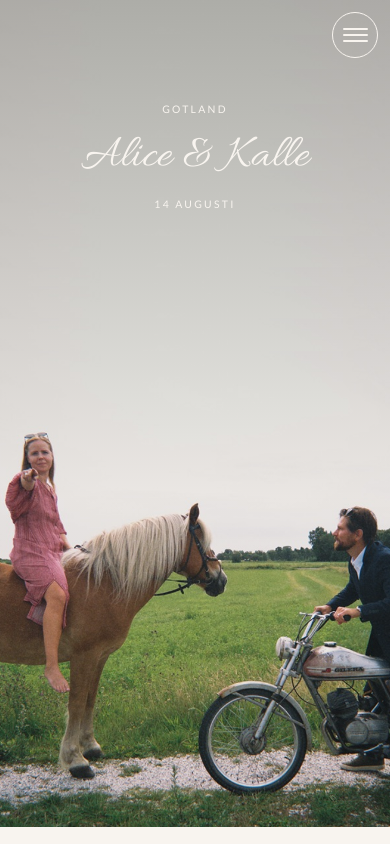
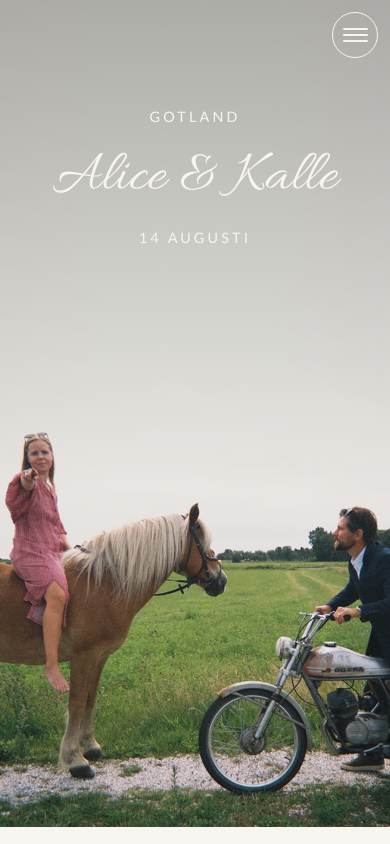
Before and after one commit to julia-nilsson-dev/wedding-website, a Vue app: page / in a window 390 px wide. Shown: the top 844 px of the page. Built offline with nearby package versions, Linux system fonts and the light colour scheme.

Commit message:
text size

```diff
--- a/src/components/HeroSection.vue
+++ b/src/components/HeroSection.vue
@@ -120,7 +120,6 @@
     .hero-content {
       align-self: start;
       padding: 90px 16px 24px;
-      /* color: var(--color-lavender); */
     }
 
     .hero-caption {
@@ -128,8 +127,16 @@
     }
 
     .hero-title {
-      font-size: clamp(2.5rem, 12vw, 4rem);
-      margin: 12px 0 8px;
+      font-size: clamp(3.5rem, 15vw, 5.5rem);
+      margin: 16px 0 12px;
+      line-height: 1.1;
+    }
+
+    .hero-eyebrow,
+    .hero-date {
+      font-size: clamp(0.9rem, 3.5vw, 1.2rem);
+      letter-spacing: 0.22em;
+      line-height: 1.8;
     }
 
     .hero-overlay {
```
